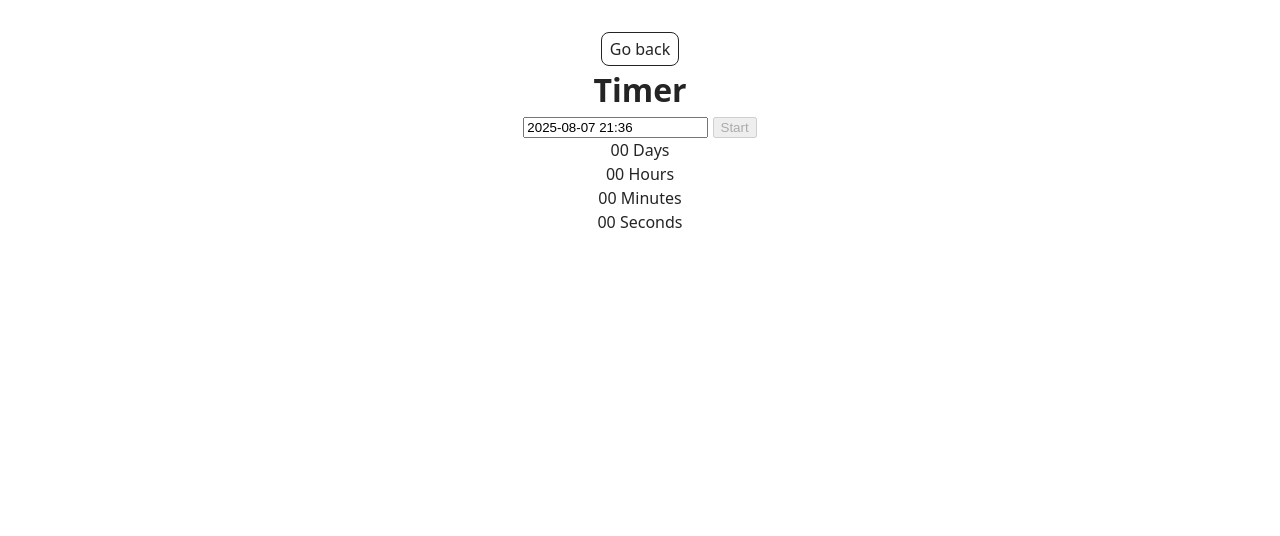
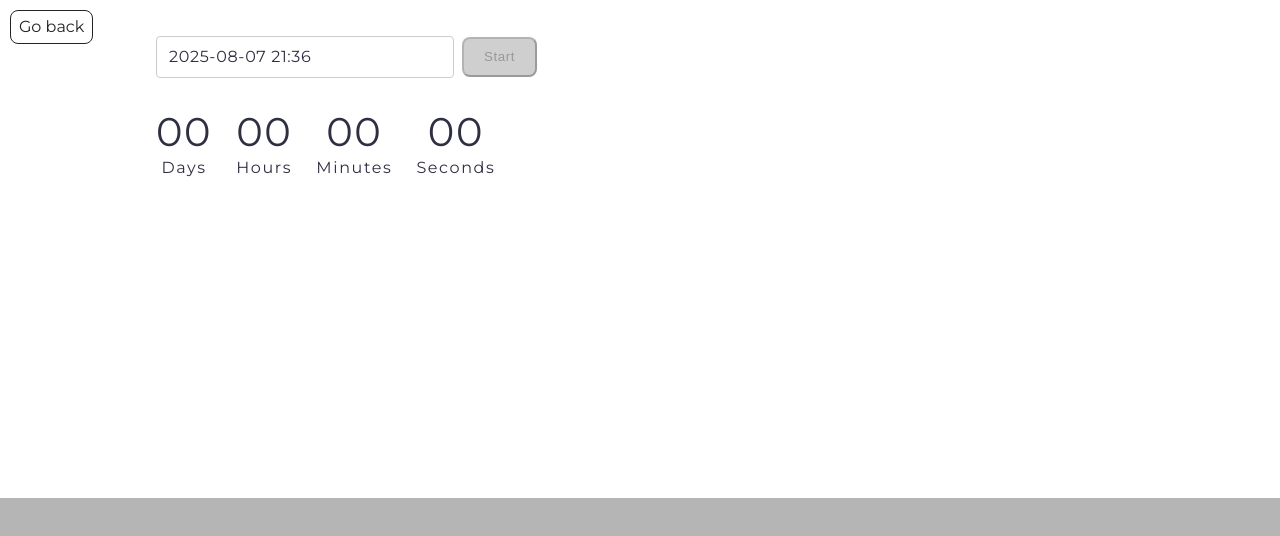
Before and after one commit to AlinaGolubieva/goit-js-hw-10, a website built with Vite: page src/1-timer.html in a window 1280 px wide. Built offline with nearby package versions, Linux system fonts and the light colour scheme.

Commit message:
first task

```diff
--- a/src/1-timer.html
+++ b/src/1-timer.html
@@ -6,15 +6,20 @@
     <meta name="viewport" content="width=device-width, initial-scale=1.0" />
     <title>Timer</title>
     <link rel="stylesheet" href="./css/styles.css" />
+    <link
+      href="https://fonts.googleapis.com/css2?family=Montserrat:wght@400;500;700&display=swap"
+      rel="stylesheet"
+    />
   </head>
   <body>
     <main>
       <div class="container">
         <a class="back-link" href="./index.html">Go back</a>
-        <h1>Timer</h1>
 
-        <input type="text" id="datetime-picker" />
-        <button type="button" data-start>Start</button>
+        <div class="input">
+          <input type="text" id="datetime-picker" />
+          <button type="button" data-start>Start</button>
+        </div>
 
         <div class="timer">
           <div class="field">
--- a/src/css/back-link.css
+++ b/src/css/back-link.css
@@ -1,11 +1,15 @@
 .back-link {
-  position: relative;
+  position: absolute;
   display: inline-block;
   padding: 4px 8px;
-  margin-top: 32px;
   border: 1px solid;
   border-radius: 8px;
+  position: absolute;
+  top: 10px;
+  left: 10px;
+  margin-top: 0px;
 }
+
 .back-link::before {
   content: '';
   position: absolute;
--- a/src/css/base.css
+++ b/src/css/base.css
@@ -22,6 +22,8 @@ body {
   min-width: 100vw;
   min-height: 100vh;
   margin: 0;
+  background-color: #b5b5b5;
+  font-family: 'Montserrat', sans-serif;
 }
 
 main {
--- a/src/css/styles.css
+++ b/src/css/styles.css
@@ -15,3 +15,97 @@
 @import url('./vite-promo.css');
 @import url('./badges.css');
 @import url('./back-link.css');
+
+.container {
+  position: relative;
+  background-color: #ffffff;
+  padding: 36px 156px 318px 156px;
+}
+
+.input {
+  display: flex;
+  justify-content: flex-start;
+  align-items: center;
+  margin-bottom: 30px;
+}
+#datetime-picker {
+  padding: 8px 12px;
+  border: 1px solid #ccc;
+  border-radius: 4px;
+  margin-right: 8px;
+  width: 272px;
+  font-size: 16px;
+  font-family: 'Montserrat', sans-serif;
+  line-height: 150%;
+  letter-spacing: 0.04em;
+  color: #2e2f42;
+}
+
+#datetime-picker.active {
+  border-color: #4e75ff;
+}
+
+button[data-start] {
+  border-radius: 8px;
+  padding: 8px 12px;
+  width: 75px;
+  background: #cfcfcf;
+  font-weight: 500;
+  line-height: 150%;
+  letter-spacing: 0.04em;
+  color: #989898;
+  transition: background-color 0.3s ease;
+}
+
+button[data-start].active {
+  background-color: #4e75ff;
+  color: #fff;
+  cursor: pointer;
+  border-color: transparent;
+}
+
+.timer {
+  display: flex;
+  gap: 24px;
+  max-width: 346px;
+}
+
+.field {
+  display: flex;
+  flex-direction: column;
+  align-items: center;
+  font-weight: 400;
+  font-size: 40px;
+  line-height: 120%;
+  letter-spacing: 0.04em;
+  color: #2e2f42;
+}
+
+.value {
+  font-weight: 400;
+  font-size: 40px;
+  line-height: 120%;
+  letter-spacing: 0.04em;
+  color: #2e2f42;
+}
+
+.label {
+  font-weight: 400;
+  font-size: 16px;
+  line-height: 150%;
+  color: #2e2f42;
+}
+
+.form {
+  display: flex;
+  align-items: flex-start;
+  flex-direction: column;
+  margin-bottom: 30px;
+}
+
+.snac-label {
+  display: flex;
+  align-items: flex-start;
+  flex-direction: column;
+  margin-bottom: 30px;
+}
--- a/src/js/1-timer.js
+++ b/src/js/1-timer.js
@@ -1,11 +1,9 @@
-// Імпорти бібліотек
 import flatpickr from 'flatpickr';
 import 'flatpickr/dist/flatpickr.min.css';
 
 import iziToast from 'izitoast';
 import 'izitoast/dist/css/iziToast.min.css';
 
-// DOM-елементи
 const input = document.querySelector('#datetime-picker');
 const startBtn = document.querySelector('[data-start]');
 const daysEl = document.querySelector('[data-days]');
@@ -16,10 +14,8 @@ const secondsEl = document.querySelector('[data-seconds]');
 let userSelectedDate = null;
 let timerId = null;
 
-// Кнопка Start при старті сторінки неактивна
 startBtn.disabled = true;
 
-// Параметри flatpickr
 const options = {
   enableTime: true,
   time_24hr: true,
@@ -35,21 +31,22 @@ const options = {
         position: 'topRight',
       });
       startBtn.disabled = true;
+      startBtn.classList.remove('active');
     } else {
       userSelectedDate = pickedDate;
       startBtn.disabled = false;
+      startBtn.classList.add('active');
     }
   },
 };
 
-// Ініціалізація календаря
 flatpickr(input, options);
 
-// Подія на кнопку Start
 startBtn.addEventListener('click', () => {
   if (!userSelectedDate) return;
 
   startBtn.disabled = true;
+  startBtn.classList.remove('active');
   input.disabled = true;
 
   timerId = setInterval(() => {
@@ -58,6 +55,7 @@ startBtn.addEventListener('click', () => {
 
     if (timeLeft <= 0) {
       clearInterval(timerId);
+      timerId = null;
       updateTimer({ days: 0, hours: 0, minutes: 0, seconds: 0 });
       input.disabled = false;
       return;
@@ -68,7 +66,6 @@ startBtn.addEventListener('click', () => {
   }, 1000);
 });
 
-// Функція оновлення відображення
 function updateTimer({ days, hours, minutes, seconds }) {
   daysEl.textContent = String(days).padStart(2, '0');
   hoursEl.textContent = addLeadingZero(hours);
@@ -76,12 +73,10 @@ function updateTimer({ days, hours, minutes, seconds }) {
   secondsEl.textContent = addLeadingZero(seconds);
 }
 
-// Форматування з нулем
 function addLeadingZero(value) {
   return String(value).padStart(2, '0');
 }
 
-// Конвертація мілісекунд у час
 function convertMs(ms) {
   const second = 1000;
   const minute = second * 60;
--- a/src/js/2-snackbar.js
+++ b/src/js/2-snackbar.js
@@ -0,0 +1,2 @@
+import iziToast from 'izitoast';
+import 'izitoast/dist/css/iziToast.min.css';
```
Also changed, not shown: src/2-snackbar.html (+20 -1 lines).
